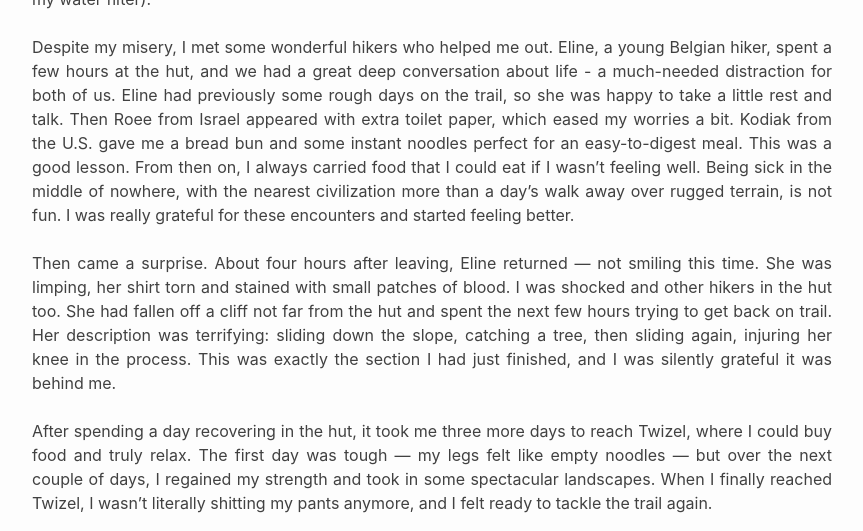
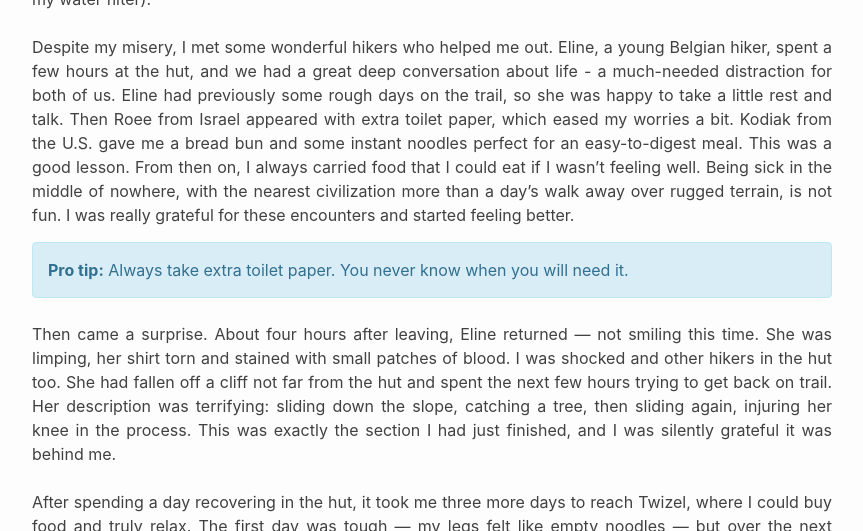
Before and after one commit to otheiner/blog, a Jekyll site: the page built from _posts/2025-10-21-TA_part3.md, in a window 1280 px wide and 900 px high, scrolled down 5043 px, cut to the strip 0-531 px from the top of the window. Shown: the whole strip, without its empty margins (208-1071 px from the left). Built offline with Jekyll 4.4.1, drawn with Linux system fonts in a browser that asks for light colours.

Commit message:
Pro tip added

```diff
--- a/_posts/2025-10-21-TA_part3.md
+++ b/_posts/2025-10-21-TA_part3.md
@@ -90,6 +90,10 @@ The small hut was full, so I had to set up my tarp outside. While eating dinner,
 
 Despite my misery, I met some wonderful hikers who helped me out. Eline, a young Belgian hiker, spent a few hours at the hut, and we had a great deep conversation about life - a much-needed distraction for both of us. Eline had previously some rough days on the trail, so she was happy to take a little rest and talk. Then Roee from Israel appeared with extra toilet paper, which eased my worries a bit. Kodiak from the U.S. gave me a bread bun and some instant noodles perfect for an easy-to-digest meal. This was a good lesson. From then on, I always carried food that I could eat if I wasn’t feeling well. Being sick in the middle of nowhere, with the nearest civilization more than a day’s walk away over rugged terrain, is not fun. I was really grateful for these encounters and started feeling better.
 
+<div class="alert alert-info">
+  <strong>Pro tip:</strong> Always take extra toilet paper. You never know when you will need it.
+</div>
+
 Then came a surprise. About four hours after leaving, Eline returned — not smiling this time. She was limping, her shirt torn and stained with small patches of blood. I was shocked and other hikers in the hut too. She had fallen off a cliff not far from the hut and spent the next few hours trying to get back on trail. Her description was terrifying: sliding down the slope, catching a tree, then sliding again, injuring her knee in the process. This was exactly the section I had just finished, and I was silently grateful it was behind me.
 
 After spending a day recovering in the hut, it took me three more days to reach Twizel, where I could buy food and truly relax. The first day was tough — my legs felt like empty noodles — but over the next couple of days, I regained my strength and took in some spectacular landscapes. When I finally reached Twizel, I wasn’t literally shitting my pants anymore, and I felt ready to tackle the trail again.
```
